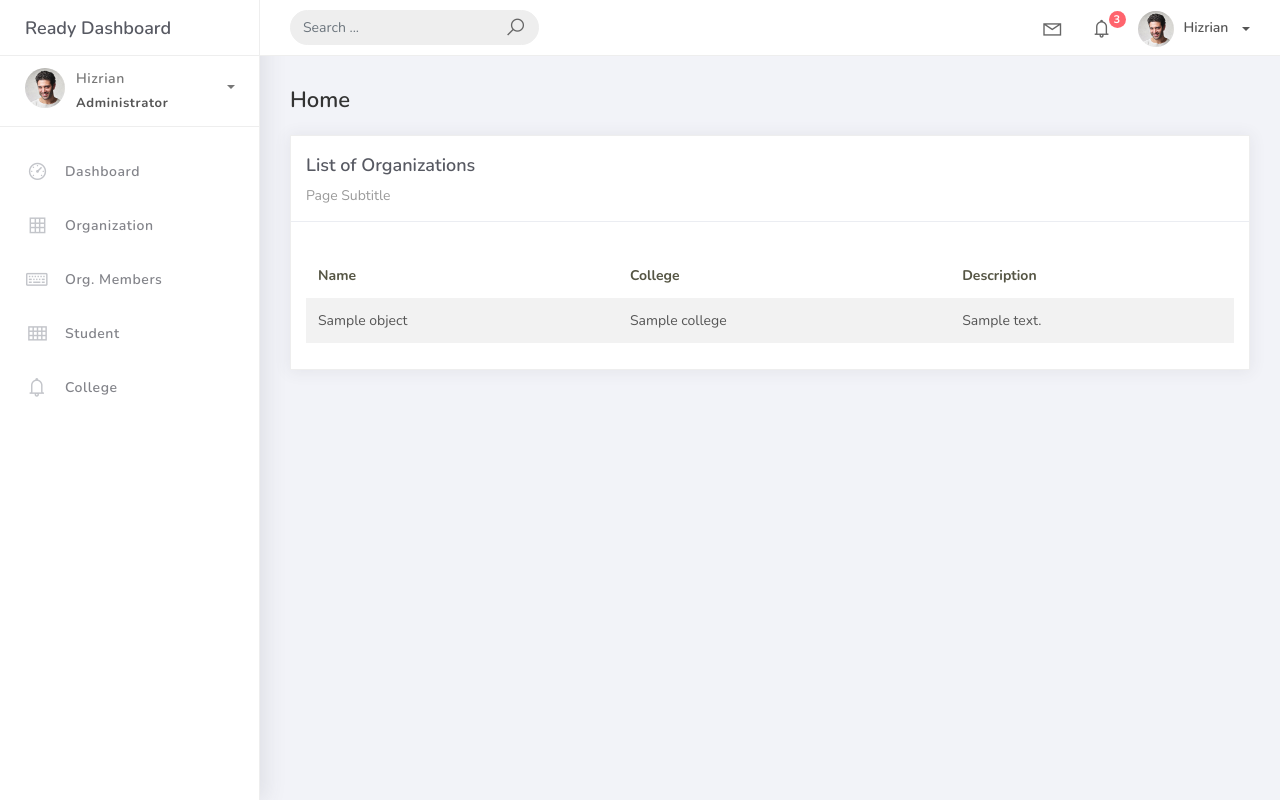
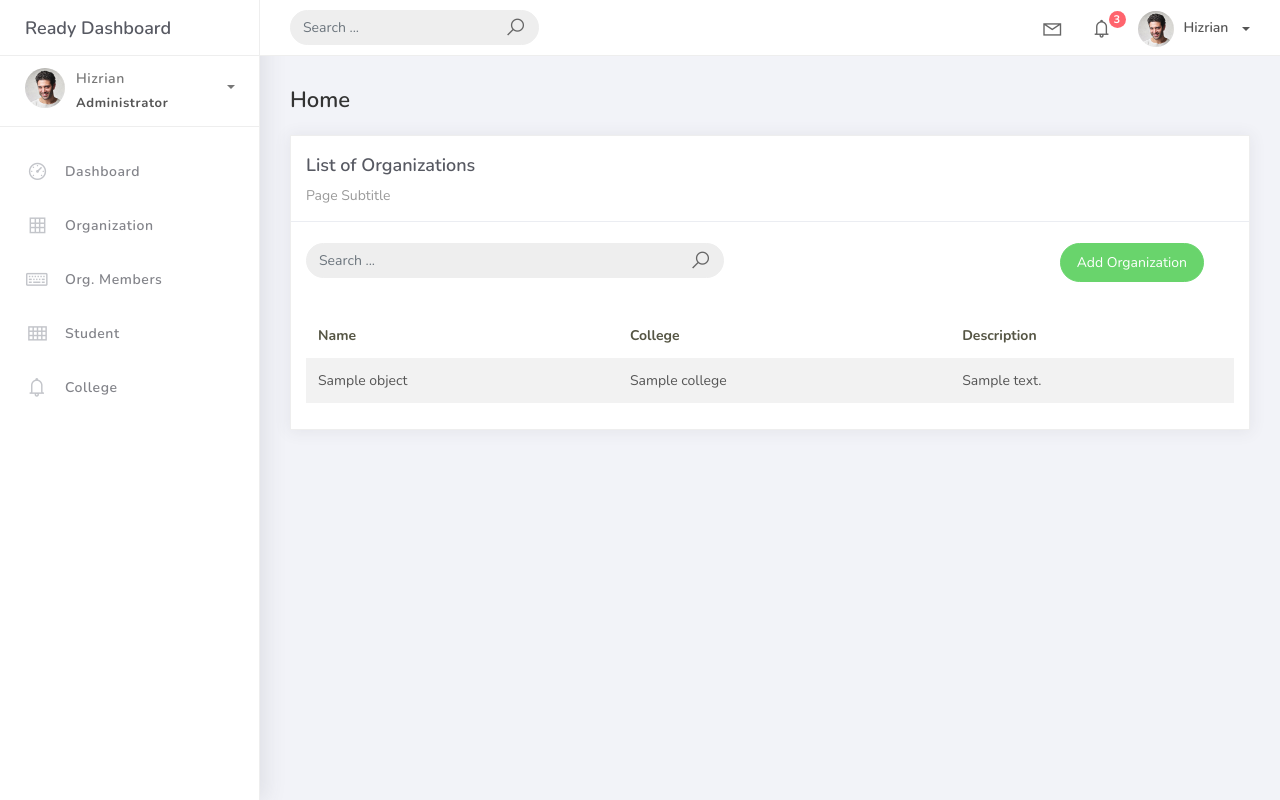
Before and after one commit to ejlanuza123/PSUSphere, a Django app: template projectsite/templates/org_list.html in a window 1280 px wide. Run offline with Django 5.2, Linux system fonts and the light colour scheme; the template is opened without the code that fills it: most values are stand-ins (such as "Sample title", 1, 10 or a date in 2020); some libraries are stand-ins or nearby versions.

Commit message:
Added fix

```diff
--- a/projectsite/templates/org_list.html
+++ b/projectsite/templates/org_list.html
@@ -1,4 +1,7 @@
-{% extends 'base.html' %} {% load static %} {% block content %}
+{% extends 'base.html' %}
+{% load static %}
+
+{% block content %}
 <div class="content">
     <div class="container-fluid">
         <h4 class="page-title">Home</h4>
@@ -9,6 +12,28 @@
                         <div class="card-title">List of Organizations</div>
                         <div class="card-category">Page Subtitle</div>
                     </div>
+                    <br />
+
+                    <div class="col-md-12 row">
+                        <div class="col-md-6">
+                            <form class="navbar-left navbar-form nav-search mr-md-3" action="">
+                                <div class="input-group">
+                                    <input type="text" placeholder="Search ..." class="form-control" />
+                                    <div class="input-group-append">
+                                        <span class="input-group-text">
+                                            <i class="la la-search search-icon"></i>
+                                        </span>
+                                    </div>
+                                </div>
+                            </form>
+                        </div>
+                        <div class="col-md-6">
+                            <div class="pull-right">
+                                <a href="{% url 'organization-add' %}" class="btn btn-success btn-rounded">Add Organization</a>
+                            </div>
+                        </div>
+                    </div>
+
                     <div class="card-body">
                         <table class="table table-striped mt-3">
                             <thead>
```
